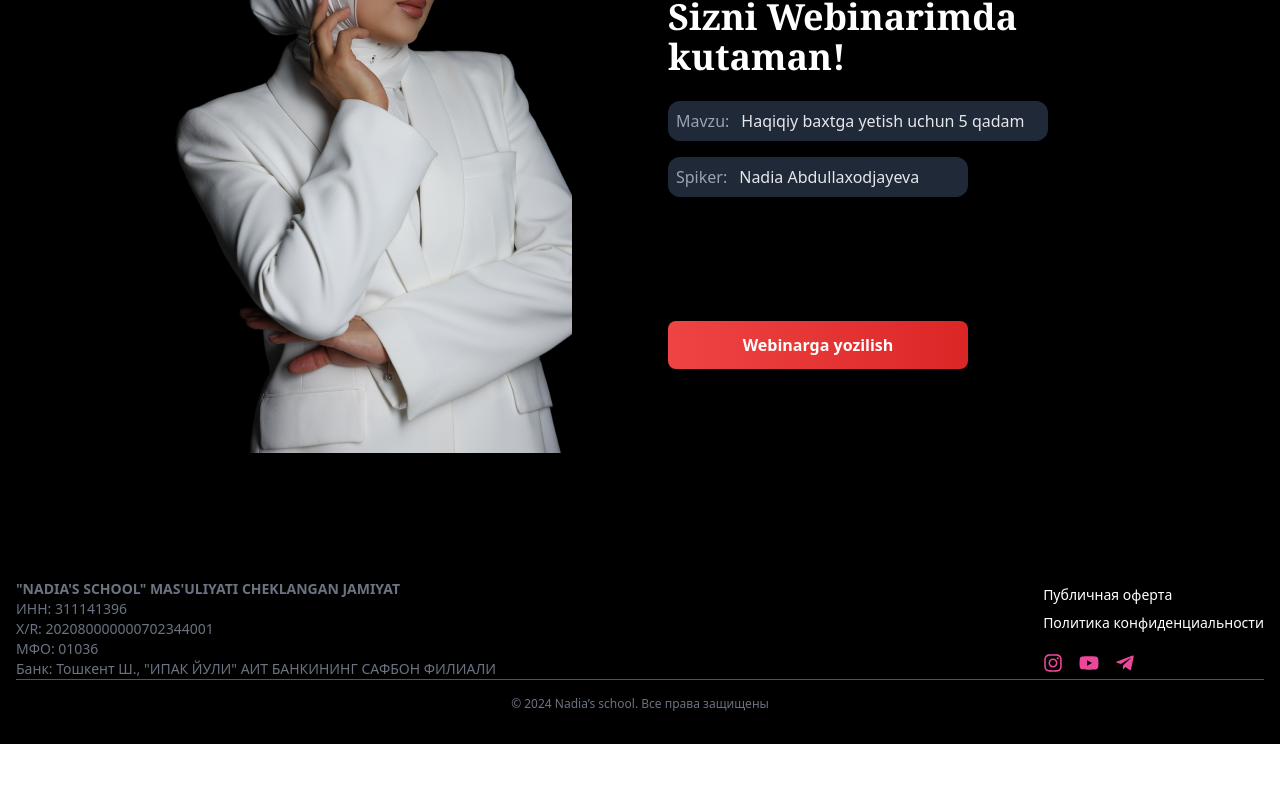
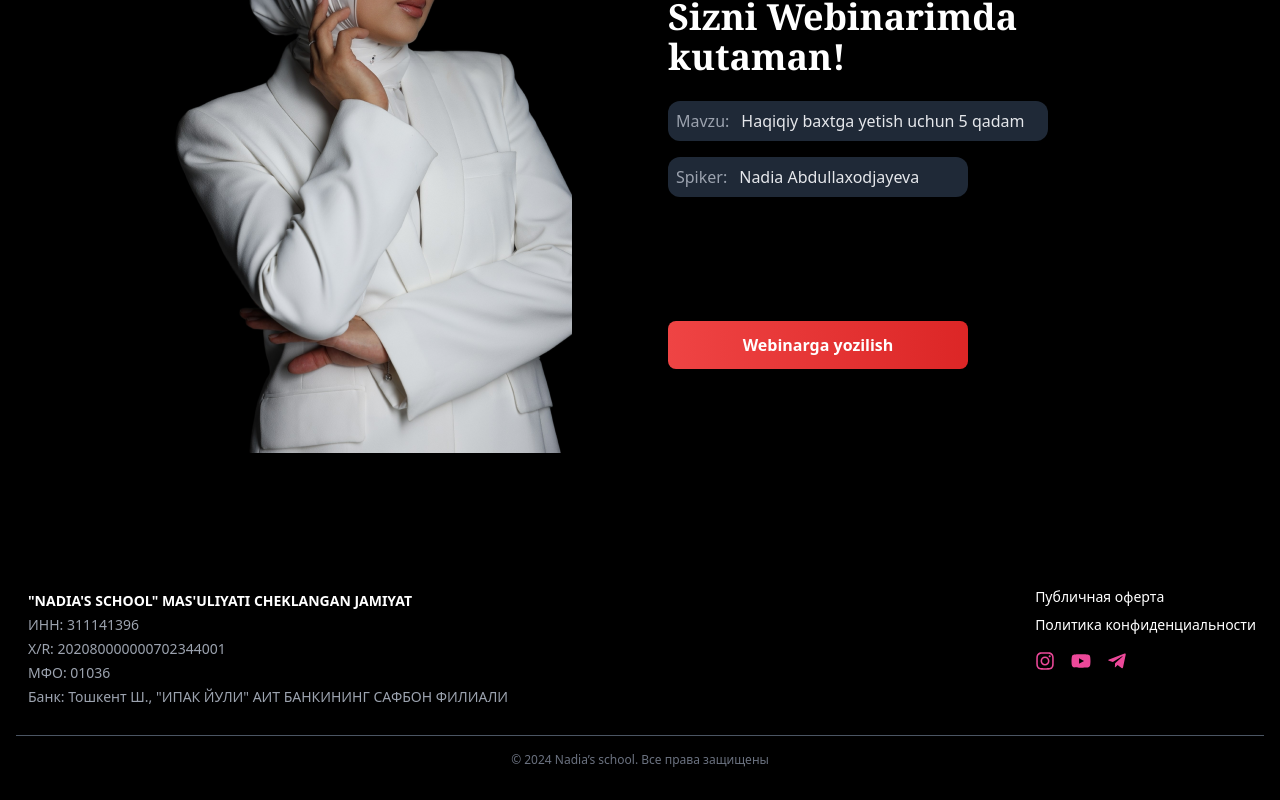
Before and after one commit to abubakirilhomov/zakaz, a React (Create React App) app: page / in a window 1280 px wide. Shown: the part 253-1053 px from the top of the page. Before the commit the page ends 997 px from the top, so only its background shows below. Built offline with nearby package versions, Linux system fonts and the light colour scheme.

Commit message:
footer fix

```diff
--- a/src/components/Footer.jsx
+++ b/src/components/Footer.jsx
@@ -3,10 +3,10 @@ import { FaInstagram, FaYoutube, FaTelegramPlane } from "react-icons/fa";
 
 const Footer = () => {
   return (
-    <footer className="bg-black text-gray-500 py-8 px-4">
-      <div className="container mx-auto flex flex-col md:flex-row justify-between items-center">
-        <div className="text-sm md:text-left text-center mb-4 md:mb-0">
-          <p className="font-semibold">
+    <footer className="bg-black text-gray-400 py-8 px-4">
+      <div className="container mx-auto flex flex-col md:flex-row justify-between items-start p-2">
+        <div className="text-sm text-start p-1 md:text-left mb-4 md:mb-0 space-y-1">
+          <p className="font-semibold text-white">
             "NADIA'S SCHOOL" MAS'ULIYATI CHEKLANGAN JAMIYAT
           </p>
           <p>ИНН: 311141396</p>
@@ -15,17 +15,17 @@ const Footer = () => {
           <p>Банк: Тошкент Ш., "ИПАК ЙУЛИ" АИТ БАНКИНИНГ САФБОН ФИЛИАЛИ</p>
         </div>
 
-        <div className="text-white">
-          <div className="text-sm   space-y-2 mb-4 md:mb-0">
-            <a href="#" className="block hover:text-gray-400">
+        <div className="flex flex-col items-start md:items-start text-white space-y-4">
+          <div className="text-sm space-y-2">
+            <a href="#" className="block hover:text-gray-300">
               Публичная оферта
             </a>
-            <a href="#" className="block hover:text-gray-400">
+            <a href="#" className="block hover:text-gray-300">
               Политика конфиденциальности
             </a>
           </div>
 
-          <div className="flex space-x-4 text-pink-500 mt-5">
+          <div className="flex space-x-4 text-pink-500">
             <a href="#" className="hover:text-pink-400">
               <FaInstagram size={20} />
             </a>
@@ -38,8 +38,8 @@ const Footer = () => {
           </div>
         </div>
       </div>
-      <hr className="border-gray-600" />
-      <div className="text-center text-gray-500 mt-4 text-xs">
+      <hr className="border-gray-600 my-4" />
+      <div className="text-center text-gray-500 text-xs">
         © 2024 Nadia’s school. Все права защищены
       </div>
     </footer>
```
